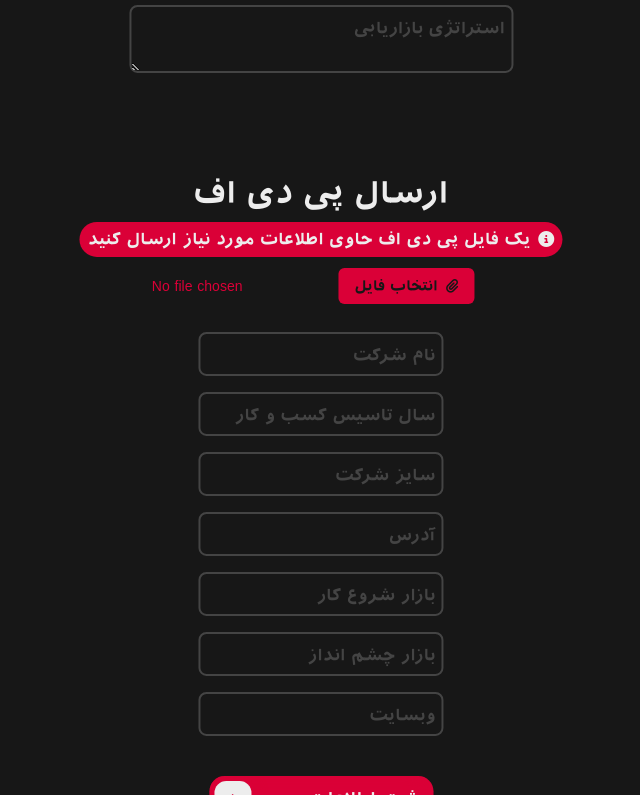
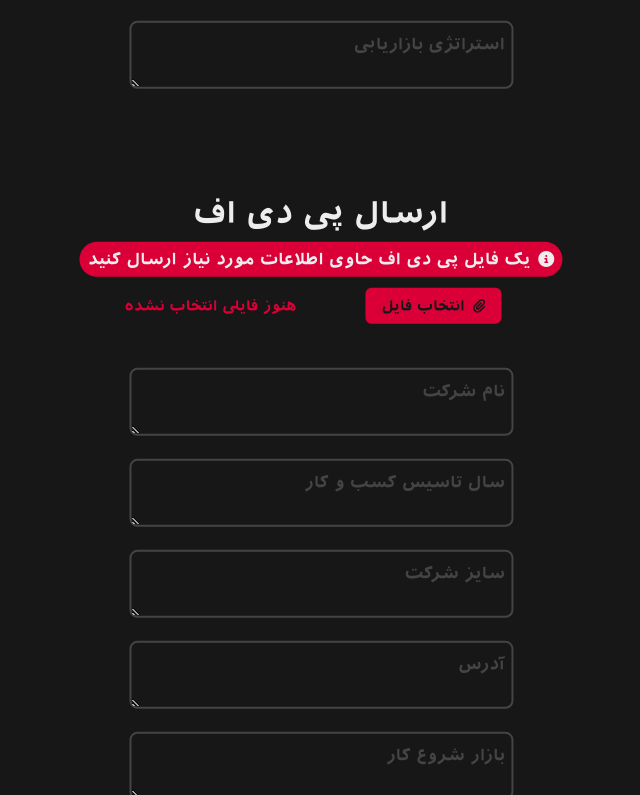
Before and after one commit to MeruLeo/Radical-Last, a React (Vite) app: page /company in a window 1280 px wide. Shown: the part 1165-1960 px from the top of the page, without its empty margins (319-959 px from the left). Built offline with nearby package versions, Linux system fonts and the light colour scheme.

Commit message:
fix company

```diff
--- a/src/components/company/company.jsx
+++ b/src/components/company/company.jsx
@@ -2,10 +2,8 @@ import React, { useState } from "react";
 import * as Yup from "yup";
 import axios from "axios";
 import Header from "../header/Header";
-import FormComponent from "../form/form";
 import NormalBtn from "../butttons/Normal/NormalBtn";
-import BingForm from "../form/BigForm";
-import BigInput from "../form/input/BigInput";
+import BigForm from "../form/BigForm";
 
 const CompanyInfo = () => {
   const [isChecked, setIsChecked] = useState([]);
@@ -24,33 +22,6 @@ const CompanyInfo = () => {
     forcustomers: "",
     strategy: "",
   });
-
-  const handleInputChange = (e) => {
-    const { name, value } = e.target;
-    setFormData((prevData) => ({
-      ...prevData,
-      [name]: value,
-    }));
-  };
-
-  const InfoTemplate = ({ title, inputs, desc, descDisplay }) => {
-    return (
-      <div className="p-2 relative top-3">
-        <header className="text-background-white text-3xl">
-          <h2 className="mb-4 mt-10">{title}</h2>
-        </header>
-        <main>
-          <span
-            className={`${descDisplay} text-md bg-background-elm text-background-white rounded-full p-2`}
-          >
-            <i className="fa-solid fa-circle-info ml-2"></i>
-            {desc}
-          </span>
-          {inputs}
-        </main>
-      </div>
-    );
-  };
 
   const inputFieldes = [
     [
@@ -156,8 +127,72 @@ const CompanyInfo = () => {
     setIsChecked((prevChecked) =>
       prevChecked.includes(id)
         ? prevChecked.filter((checkedId) => checkedId !== id)
-        : [...prevChecked, id],
+        : [...prevChecked, id]
     );
+  };
+
+  const handleSubmit = async (e) => {
+    e.preventDefault();
+    try {
+      const companyInfo = {
+        ID_loginCode: localStorage.getItem("entercode"),
+        logo: isChecked.includes("option-1"),
+        color: isChecked.includes("option-3"),
+        slogan: isChecked.includes("option-2"),
+        personal_element: isChecked.includes("option-4"),
+        publicity: isChecked.includes("option-5"),
+      };
+
+      const productCoordinates = {
+        ID_loginCode: localStorage.getItem("entercode"),
+        mostPart_product: formData.productimportant,
+        strongPart_product: formData.strongers,
+        mostCompetitor_company: formData.theenemy,
+        bestPerformance_product: formData.forcustomers,
+        more_strategy: formData.strategy,
+      };
+
+      const informationCompany = {
+        ID_loginCode: localStorage.getItem("entercode"),
+        name: formData.companyname,
+        year: formData.yearofbi,
+        size: formData.sizeofcompany,
+        address: formData.address,
+        startedWork_market: formData.startedwork,
+        future_market: formData.eyework,
+        website: formData.website,
+      };
+
+      // Submit company info
+      await axios.post(
+        "http://localhost:5000/api/company_history",
+        companyInfo
+      );
+
+      // Submit product coordinates
+      await axios.post(
+        "http://localhost:5000/api/product_coordinates",
+        productCoordinates
+      );
+
+      // Submit company information
+      await axios.post(
+        "http://localhost:5000/api/information_company",
+        informationCompany
+      );
+
+      // Handle file upload
+      if (selectedFile !== "No file chosen") {
+        const uploadFormData = new FormData();
+        uploadFormData.append("file", selectedFile);
+        await axios.post("http://localhost:5000/api/uploadpdf", uploadFormData);
+      }
+
+      alert("اطلاعات با موفقیت ارسال شد");
+    } catch (error) {
+      console.error("Error submitting data: ", error);
+      alert("خطایی در ارسال اطلاعات رخ داد");
+    }
   };
 
   const CheckBox = ({ title, id }) => {
@@ -205,22 +240,21 @@ const CompanyInfo = () => {
     );
   };
 
-  const CompanyInformation = () => {
+  const InfoTemplate = ({ title, inputs, desc, descDisplay }) => {
     return (
-      <div className="relative top-10">
-        <InfoTemplate
-          title="مشخصات شرکت"
-          descDisplay="hidden"
-          inputs={
-            <ul>
-              <FormComponent
-                inputs={inputFieldes[1]}
-                handleInputChange={handleInputChange}
-                formData={formData}
-              />
-            </ul>
-          }
-        />
+      <div className="p-2 relative top-3 mb-4">
+        <header className="text-background-white text-3xl">
+          <h2 className="mb-4 mt-10">{title}</h2>
+        </header>
+        <main>
+          <span
+            className={`${descDisplay} text-md bg-background-elm text-background-white rounded-full p-2`}
+          >
+            <i className="fa-solid fa-circle-info ml-2"></i>
+            {desc}
+          </span>
+          {inputs}
+        </main>
       </div>
     );
   };
@@ -231,13 +265,6 @@ const CompanyInfo = () => {
         <InfoTemplate
           title="مختصات محصول"
           desc="به سوالات زیر پاسخ ترجیحا کوتاه یا متوسط بدهید."
-          inputs={
-            <BingForm
-              inputs={inputFieldes[2]}
-              handleInputChange={handleInputChange}
-              formData={formData}
-            />
-          }
         />
       </>
     );
@@ -248,13 +275,6 @@ const CompanyInfo = () => {
       <>
         <InfoTemplate
           title="استراتژی بازاریابی شما"
-          inputs={
-            <BingForm
-              inputs={inputFieldes[3]}
-              handleInputChange={handleInputChange}
-              formData={formData}
-            />
-          }
           desc="هر مورد که بالا نمی شد توضیح بدید،در کنار بازاریابیتون بنویسید."
         />
       </>
@@ -272,91 +292,28 @@ const CompanyInfo = () => {
               <input
                 type="file"
                 id="custom-input"
-                onChange={(e) => setSelectedFile(e.target.files[0].name)}
+                onChange={(e) =>
+                  setSelectedFile(e.target.files[0] || "هنوز فایلی انتخاب نشده")
+                }
                 hidden
               />
               <label
                 htmlFor="custom-input"
                 className="block text-sm text-background-org mr-4 py-2 px-4
-              rounded-md border-0 font-semibold bg-background-elm
-              hover:bg-background-white transition-all duration-200 cursor-pointer"
+                rounded-md border-0 font-semibold bg-background-elm
+                hover:bg-background-white transition-all duration-200 cursor-pointer"
               >
                 <i className="fa-solid fa-paperclip ml-2"></i>
                 انتخاب فایل
               </label>
               <label className="text-sm text-background-elm">
-                {selectedFile}
+                {selectedFile.name || "هنوز فایلی انتخاب نشده"}
               </label>
             </div>
           </form>
         }
       />
     );
-  };
-
-  const handleSubmit = async (e) => {
-    e.preventDefault(); // جلوگیری از عملکرد پیش‌فرض فرم
-
-    try {
-      const companyInfo = {
-        ID_loginCode: localStorage.getItem("entercode"),
-        logo: isChecked.includes("option-1"),
-        color: isChecked.includes("option-3"),
-        slogan: isChecked.includes("option-2"),
-        personal_element: isChecked.includes("option-4"),
-        publicity: isChecked.includes("option-5"),
-      };
-
-      const productCoordinates = {
-        ID_loginCode: localStorage.getItem("entercode"),
-        mostPart_product: formData.productimportant,
-        strongPart_product: formData.strongers,
-        mostCompetitor_company: formData.theenemy,
-        bestPerformance_product: formData.forcustomers,
-        more_strategy: formData.strategy,
-      };
-
-      const informationCompany = {
-        ID_loginCode: localStorage.getItem("entercode"),
-        name: formData.companyname,
-        year: formData.yearofbi,
-        size: formData.sizeofcompany,
-        address: formData.address,
-        startedWork_market: formData.startedwork,
-        future_market: formData.eyework,
-        website: formData.website,
-      };
-
-      // Submit company info
-      await axios.post(
-        "http://localhost:5000/api/company_history",
-        companyInfo,
-      );
-
-      // Submit product coordinates
-      await axios.post(
-        "http://localhost:5000/api/product_coordinates",
-        productCoordinates,
-      );
-
-      // Submit company information
-      await axios.post(
-        "http://localhost:5000/api/information_company",
-        informationCompany,
-      );
-
-      // Handle file upload
-      if (selectedFile !== "No file chosen") {
-        const formData = new FormData();
-        formData.append("file", selectedFile);
-        await axios.post("http://localhost:5000/api/uploadpdf", formData);
-      }
-
-      alert("اطلاعات با موفقیت ارسال شد");
-    } catch (error) {
-      console.error("Error submitting data: ", error);
-      alert("خطایی در ارسال اطلاعات رخ داد");
-    }
   };
 
   return (
@@ -368,11 +325,27 @@ const CompanyInfo = () => {
           <form onSubmit={handleSubmit}>
             <HistoryOfCompany />
             <ProductCoordinates />
+            <BigForm
+              inputs={inputFieldes[2]}
+              handleInputChange={(e) =>
+                setFormData({ ...formData, [e.target.name]: e.target.value })
+              }
+              formData={formData}
+            />
             <Strategy />
+            <BigForm
+              inputs={inputFieldes[3]}
+              handleInputChange={(e) =>
+                setFormData({ ...formData, [e.target.name]: e.target.value })
+              }
+              formData={formData}
+            />
             <PdfInput />
-            <FormComponent
+            <BigForm
               inputs={inputFieldes[1]}
-              handleInputChange={handleInputChange}
+              handleInputChange={(e) =>
+                setFormData({ ...formData, [e.target.name]: e.target.value })
+              }
               formData={formData}
               btn={<NormalBtn title="ثبت اطلاعات" />}
             />
--- a/src/components/form/BigForm.jsx
+++ b/src/components/form/BigForm.jsx
@@ -1,25 +1,25 @@
-import React from "react";
-import { Formik, Form, Field, ErrorMessage } from "formik";
+import { Formik, Form } from "formik";
 import * as Yup from "yup";
-import Input from "./input/Input";
-import NormalBtn from "../butttons/Normal/NormalBtn";
-import BigInput from "./input/BigInput";
+import BigInput from "./input/BigInput.jsx";
 
-const BingForm = ({ inputs, btn, onSubmit, formData, handleInputChange }) => {
-  const validationSchema = Yup.object(
+const BigForm = ({ inputs, btn, onSubmit }) => {
+  const validationSchema = Yup.object().shape(
     inputs.reduce((acc, input) => {
       acc[input.name] = input.validationSchema;
       return acc;
-    }, {}),
+    }, {})
   );
+
+  const initialValues = inputs.reduce((acc, input) => {
+    acc[input.name] = input.initialValue || "";
+    return acc;
+  }, {});
 
   return (
     <Formik
-      initialValues={formData}
+      initialValues={initialValues}
       validationSchema={validationSchema}
-      onSubmit={(values) => {
-        onSubmit(values);
-      }}
+      onSubmit={onSubmit}
     >
       {() => (
         <Form className="w-full max-w-sm mx-auto flex flex-col items-center">
@@ -29,8 +29,7 @@ const BingForm = ({ inputs, btn, onSubmit, formData, handleInputChange }) => {
                 title={input.title}
                 name={input.name}
                 type={input.type}
-                value={formData[input.name]}
-                onChange={handleInputChange}
+                generateValue={input.generateValue} // Pass generateValue to Input
               />
             </div>
           ))}
@@ -41,4 +40,4 @@ const BingForm = ({ inputs, btn, onSubmit, formData, handleInputChange }) => {
   );
 };
 
-export default BingForm;
+export default BigForm;
--- a/src/components/form/input/BigInput.jsx
+++ b/src/components/form/input/BigInput.jsx
@@ -24,8 +24,8 @@ const BigInput = ({ title, type, value, onChange, ...props }) => {
         type={type}
         onFocus={handleFocus}
         onBlur={handleBlur}
-        value={value} // Use value prop
-        onChange={onChange} // Use onChange prop
+        value={value}
+        onChange={onChange}
         className={`w-96 p-2 text-background-white rounded-lg border-2 bg-transparent transition-all duration-200 outline-none ${
           isFocus ? "border-background-elm" : "border-background-elm2"
         }`}
--- a/src/components/form/input/Input.jsx
+++ b/src/components/form/input/Input.jsx
@@ -18,7 +18,8 @@ const Input = ({ title, type, generateValue, ...props }) => {
   const isLabelShrunk = isFocus || field.value;
 
   // Determine the value to display
-    const displayValue = generateValue !== undefined ? generateValue : field.value;
+  const displayValue =
+    generateValue !== undefined ? generateValue : field.value;
 
   return (
     <div className="mt-4 relative font-iranSansReg">
```
Lines whose indentation alone changed are shown as unchanged.
